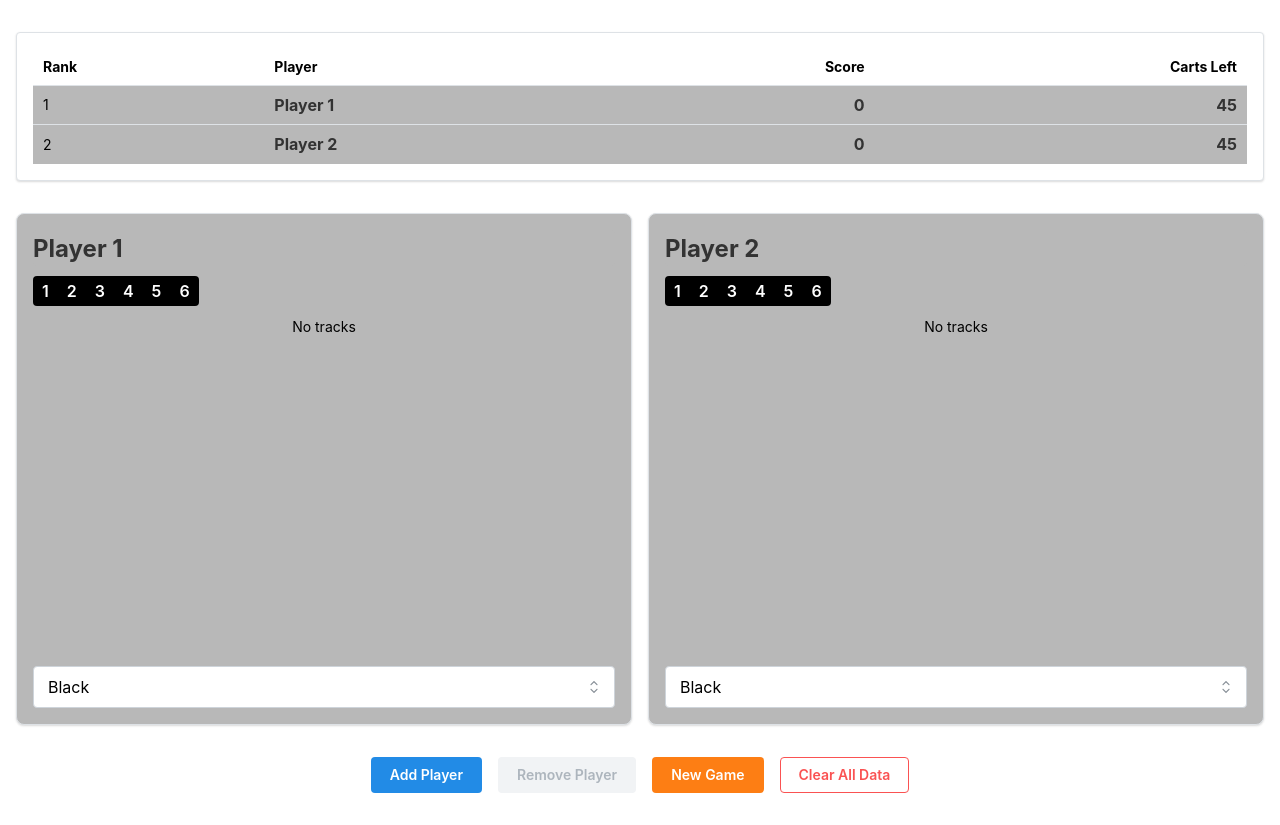
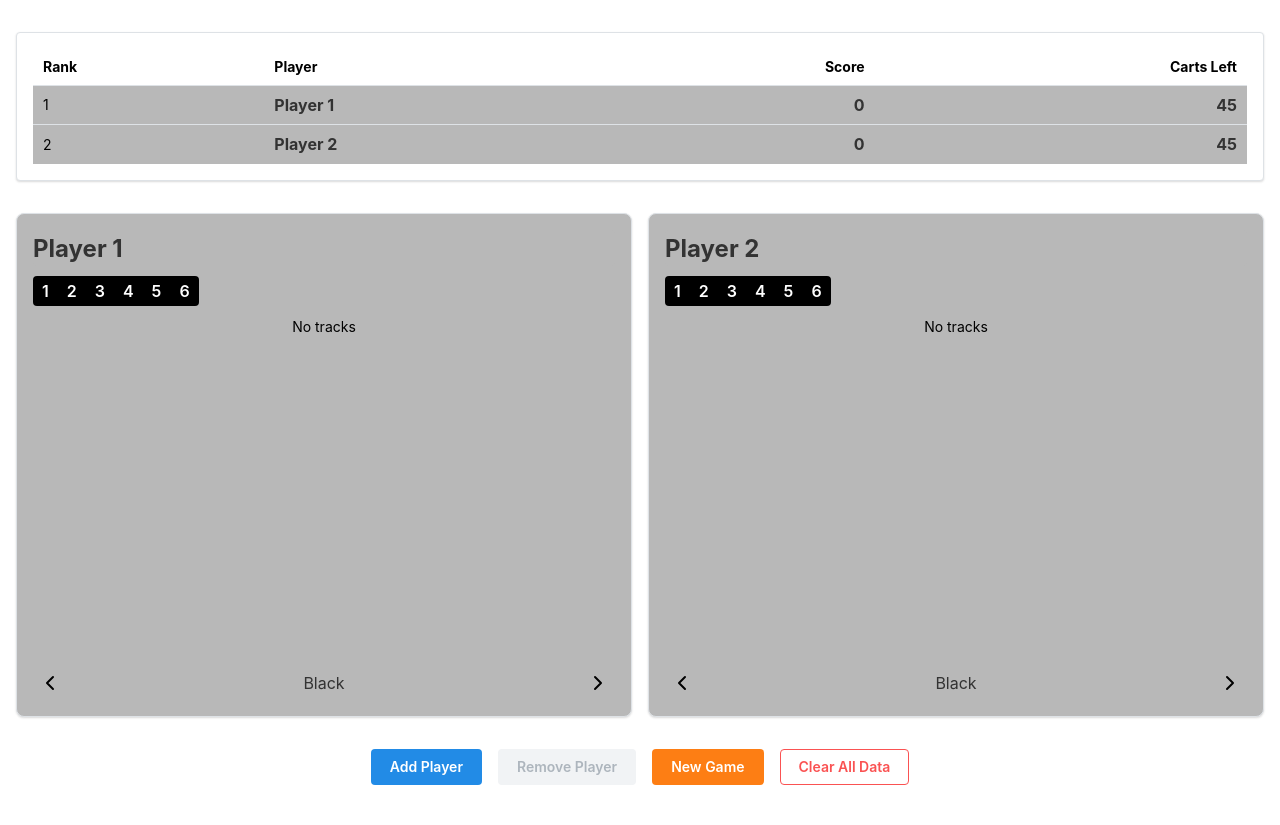
Before and after one commit to fferegrino/ticket2score, a React (Vite) app: page / in a window 1280 px wide. Built offline with nearby package versions, Linux system fonts and the light colour scheme.

Commit message:
Use chevrons

```diff
--- a/src/components/Player.tsx
+++ b/src/components/Player.tsx
@@ -7,13 +7,15 @@ import {
   Text,
   List,
   ScrollArea,
-  Select,
-  ComboboxItem,
   ActionIcon,
 } from "@mantine/core";
 import { useMediaQuery } from "@mantine/hooks";
 import { modals } from "@mantine/modals";
-import { IconTrash } from "@tabler/icons-react";
+import {
+  IconTrash,
+  IconChevronLeft,
+  IconChevronRight,
+} from "@tabler/icons-react";
 import { colorMap } from "../colors";
 import { ScoreEntry } from "../ScoreEntry";
 
@@ -39,6 +41,14 @@ const getStoredHistory = (playerName: string): ScoreEntry[] => {
   return [];
 };
 
+const COLORS = [
+  { value: "red", label: "Red" },
+  { value: "blue", label: "Blue" },
+  { value: "green", label: "Green" },
+  { value: "yellow", label: "Yellow" },
+  { value: "black", label: "Black" },
+];
+
 export function Player({
   initialName,
   initialColor,
@@ -60,11 +70,6 @@ export function Player({
     localStorage.setItem(`scoreHistory_${name}`, JSON.stringify(scoreHistory));
     onScoreChange(scoreHistory);
   }, [scoreHistory, name]);
-
-  const handleColorChange = (value: string | null, option: ComboboxItem) => {
-    setSelectedColor(value || "");
-    onColorChange(value || "");
-  };
 
   const handleAddPoints = () => {
     if (trackPoints > 0) {
@@ -100,6 +105,24 @@ export function Player({
       localStorage.setItem(`scoreHistory_${value}`, history);
       localStorage.removeItem(`scoreHistory_${oldName}`);
     }
+  };
+
+  const handleNextColor = () => {
+    const currentIndex = COLORS.findIndex(
+      (color) => color.value === selectedColor,
+    );
+    const nextIndex = (currentIndex + 1) % COLORS.length;
+    setSelectedColor(COLORS[nextIndex].value);
+    onColorChange(COLORS[nextIndex].value);
+  };
+
+  const handlePreviousColor = () => {
+    const currentIndex = COLORS.findIndex(
+      (color) => color.value === selectedColor,
+    );
+    const previousIndex = (currentIndex - 1 + COLORS.length) % COLORS.length;
+    setSelectedColor(COLORS[previousIndex].value);
+    onColorChange(COLORS[previousIndex].value);
   };
 
   const { background, button, text, darker } =
@@ -250,19 +273,34 @@ export function Player({
           )}
         </List>
       </ScrollArea>
-      <Select
-        size={isMobile ? "xs" : "md"}
-        data={[
-          { value: "red", label: "Red" },
-          { value: "blue", label: "Blue" },
-          { value: "green", label: "Green" },
-          { value: "yellow", label: "Yellow" },
-          { value: "black", label: "Black" },
-        ]}
-        onChange={handleColorChange}
-        value={selectedColor}
-        style={{ flex: isMobile ? 3 : 2 }}
-      />
+      <Group>
+        <ActionIcon
+          size={isMobile ? "xs" : "lg"}
+          variant="subtle"
+          onClick={handlePreviousColor}
+          style={{ color: button }}
+        >
+          <IconChevronLeft />
+        </ActionIcon>
+        <Text
+          style={{
+            flex: 1,
+            textAlign: "center",
+            color: darker,
+            display: isMobile ? "none" : "block",
+          }}
+        >
+          {COLORS.find((color) => color.value === selectedColor)?.label}
+        </Text>
+        <ActionIcon
+          size={isMobile ? "xs" : "lg"}
+          variant="subtle"
+          onClick={handleNextColor}
+          style={{ color: button }}
+        >
+          <IconChevronRight />
+        </ActionIcon>
+      </Group>
     </Paper>
   );
 }
```
